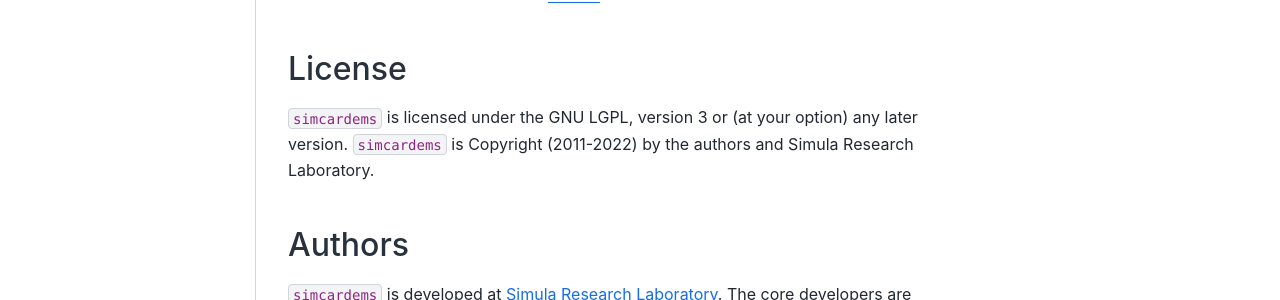
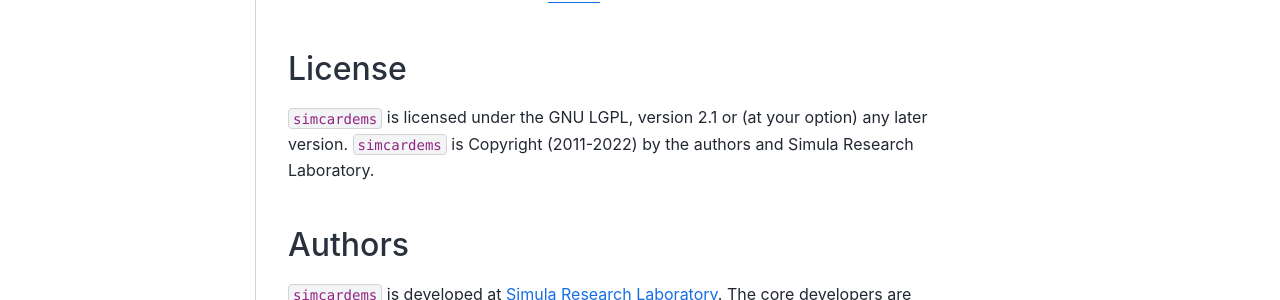
Before and after one commit to ComputationalPhysiology/simcardems, a Sphinx documentation site: the page built from docs/source/index.rst, in a window 1280 px wide and 1332 px high. Shown: the part 496-796 px from the top of the window. Built offline with Sphinx 7.4.7 and the Sphinx Book theme 1.1.4, drawn with Linux system fonts in a browser that asks for light colours; pages that are not in the unit, such as notebooks, are missing from menus.

Commit message:
Update license to LGPL2.1

```diff
--- a/docs/source/index.rst
+++ b/docs/source/index.rst
@@ -33,7 +33,7 @@ The source code can be found on `GitHub <https://github.com/ComputationalPhysiol
 
 License
 -------
-``simcardems`` is licensed under the GNU LGPL, version 3 or (at your option) any later version.
+``simcardems`` is licensed under the GNU LGPL, version 2.1 or (at your option) any later version.
 ``simcardems`` is Copyright (2011-2022) by the authors and Simula Research Laboratory.
 
 Authors
--- a/setup.cfg
+++ b/setup.cfg
@@ -6,9 +6,10 @@ long_description_content_type = text/markdown
 url = https://github.com/ComputationalPhysiology/simcardems
 author = Henrik Finsberg, Ilsbeth van Herck, Cécile Daversin-Catty
 author_email = henriknf@simula.no
-license = GNU General Public License v3 (GPLv3)
+license = LGPL-2.1
 license_file = LICENSE
 classifiers =
+    License :: OSI Approved :: GNU Lesser General Public License v2 (LGPLv2)
     Programming Language :: Python :: 3
     Programming Language :: Python :: 3 :: Only
     Programming Language :: Python :: 3.6
```
Also changed, not shown: README.md (+1 -1 lines), 1 other file.
